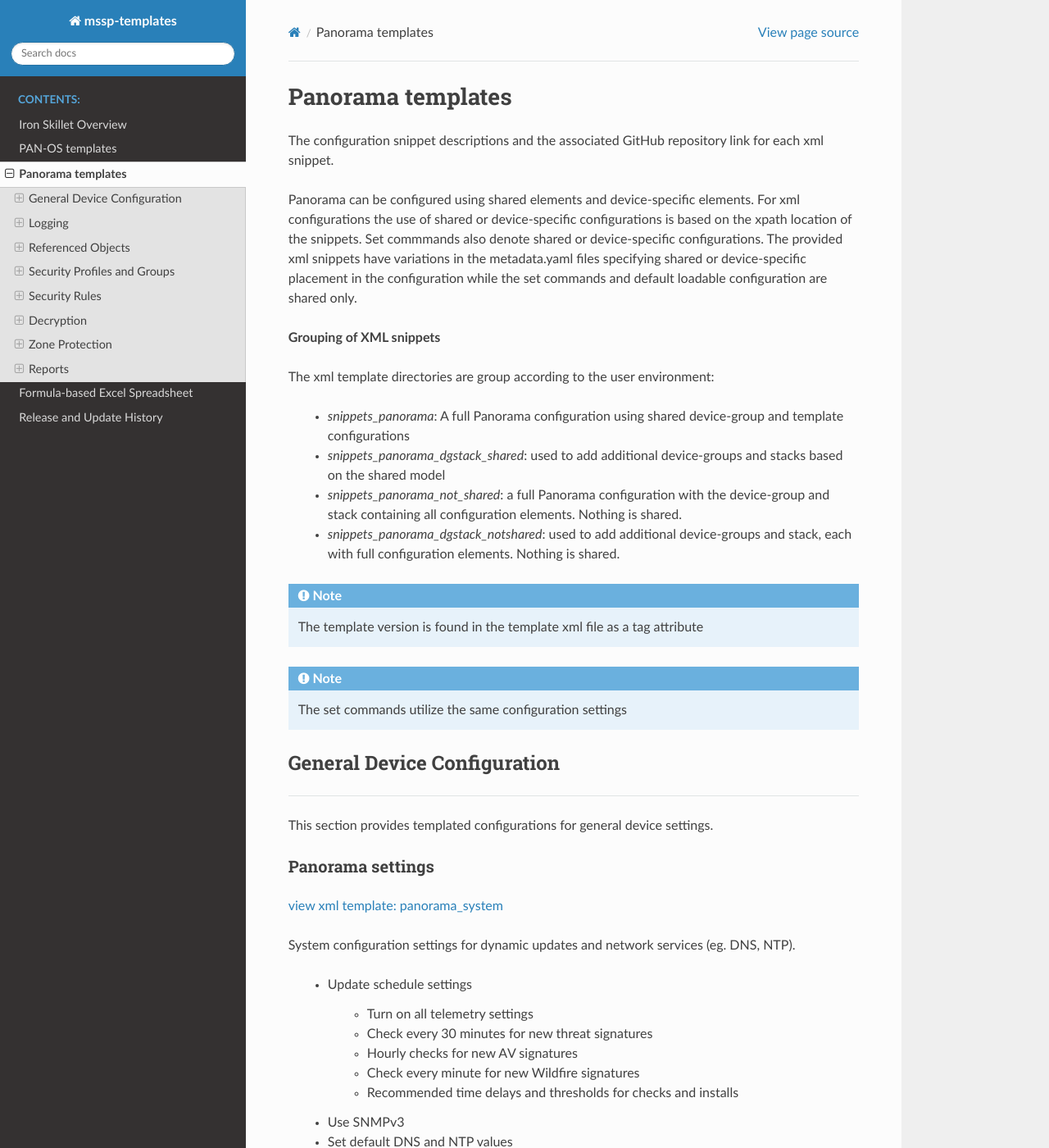
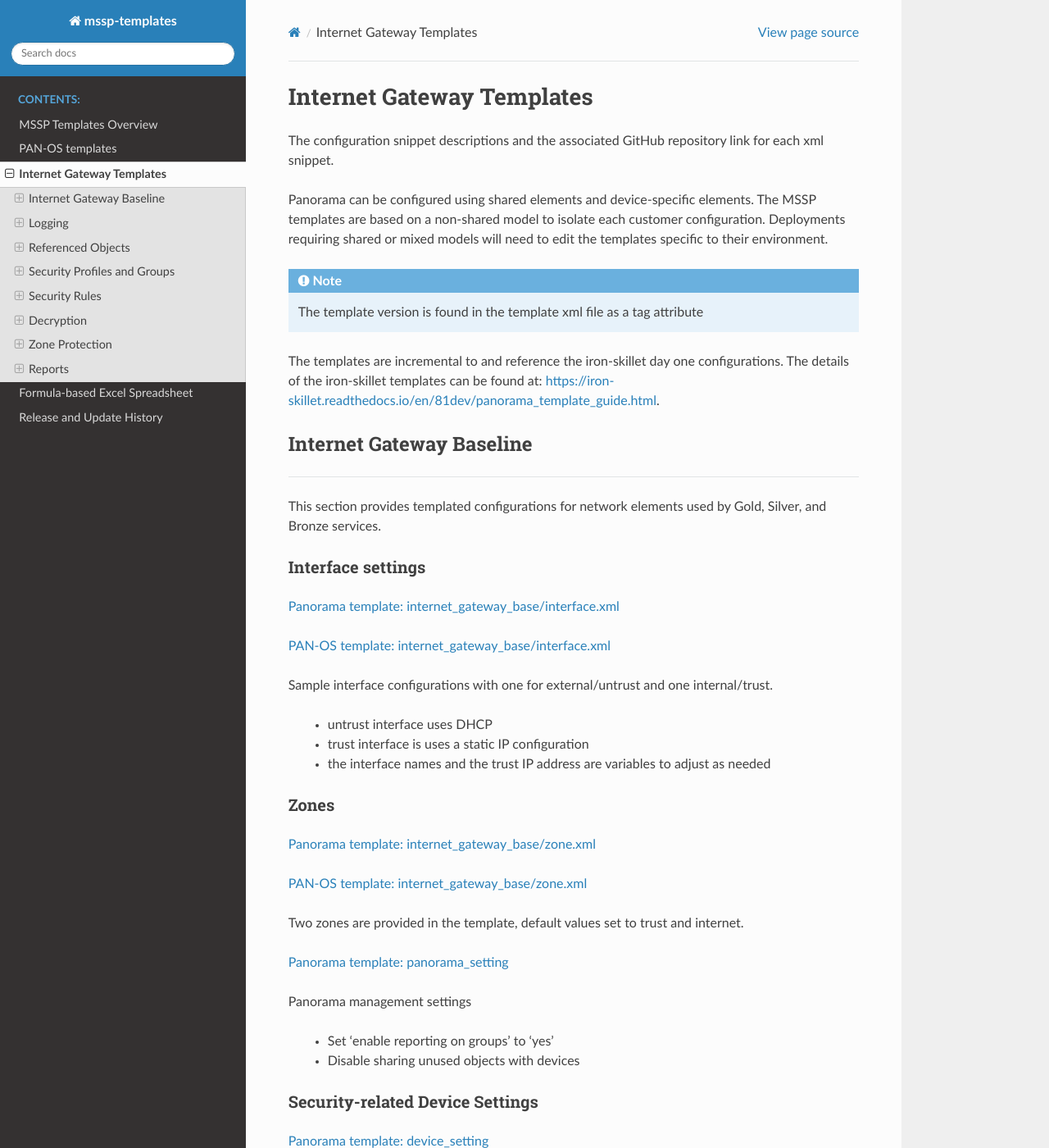
Before and after one commit to PaloAltoNetworks/mssp-templates, a Sphinx documentation site: the page built from docs/panorama_template_guide.rst, in a window 1280 px wide and 1400 px high. Shown: the whole window at 82% size. Built offline with Sphinx 7.4.7 and the Read the Docs theme 2.0.0, drawn with Linux system fonts in a browser that asks for light colours; pages that are not in the unit, such as notebooks, are missing from menus; some of the changed text lies outside the part shown.

````diff
--- a/docs/conf.py
+++ b/docs/conf.py
@@ -158,8 +158,8 @@ texinfo_documents = [
 
 # github file path that changes across repo and branches
 
-extlinks = {'panosrepo': ('https://github.com/PaloAltoNetworks/mssp-templates/blob/81dev/templates/panos/snippets/%s.xml', 'view xml template:   '),
-            'panoramarepo': ('https://github.com/PaloAltoNetworks/mssp-templates/blob/81dev/templates/panorama/snippets/%s.xml', 'view xml template:   '),
+extlinks = {'panosrepo': ('https://github.com/scotchoaf/mssp-templates/tree/81dev/internet_gateway/panos/%s', 'PAN-OS template:   '),
+            'panoramarepo': ('https://github.com/scotchoaf/mssp-templates/tree/81dev/internet_gateway/panorama/%s', 'Panorama template:   '),
             'setcommands': ('https://github.com/PaloAltoNetworks/mssp-templates/tree/81dev/templates/%s/set_commands', 'set commands '),
             }
 
@@ -167,8 +167,7 @@ extlinks = {'panosrepo': ('https://github.com/PaloAltoNetworks/mssp-templates/bl
 
 rst_prolog = """
 .. |branch| replace:: 81dev
-.. |panosconfigfile| replace:: iron_skillet_panos_full.xml
-.. |panoramaconfigfile| replace:: iron_skillet_panorama_full.xml
+.. |skilletdocs| replace:: https://iron-skillet.readthedocs.io/en/81dev/
 .. |clonessh| replace:: git@github.com:PaloAltoNetworks/mssp-templates.git
 .. |clonehttps| replace:: https://github.com/PaloAltoNetworks/mssp-templates.git
 .. |repourl| replace:: https://github.com/PaloAltoNetworks/mssp-templates/tree/81dev
@@ -181,4 +180,6 @@ rst_prolog = """
 .. |panoramaloadorder| replace:: https://github.com/PaloAltoNetworks/mssp-templates/blob/81dev/templates/panorama/snippets/metadata.yaml
 .. |panoramaset| replace:: https://github.com/PaloAltoNetworks/mssp-templates/tree/81dev/templates/panorama/set_commands
 .. |panosset| replace:: https://github.com/PaloAltoNetworks/mssp-templates/tree/81dev/templates/panos/set_commands
+.. |skilletpanoramatemplates| replace:: https://iron-skillet.readthedocs.io/en/81dev/panorama_template_guide.html
+.. |skilletpanostemplates| replace: https://iron-skillet.readthedocs.io/en/81dev/panos_template_guide.html
 """
--- a/docs/panorama_template_guide.rst
+++ b/docs/panorama_template_guide.rst
@@ -1,75 +1,57 @@
 
-Panorama templates
-==================
+Internet Gateway Templates
+==========================
 
 The configuration snippet descriptions and the associated GitHub
 repository link for each xml snippet.
 
-Panorama can be configured using shared elements and device-specific elements. For xml configurations the use of shared
-or device-specific configurations is based on the xpath location of the snippets. Set commmands also denote shared or
-device-specific configurations. The provided xml snippets have variations in the metadata.yaml files specifying shared
-or device-specific placement in the configuration while the set commands and default loadable configuration are shared only.
-
-**Grouping of XML snippets**
-
-The xml template directories are group according to the user environment:
-
-    + `snippets_panorama`: A full Panorama configuration using shared device-group and template configurations
-
-
-    + `snippets_panorama_dgstack_shared`: used to add additional device-groups and stacks based on the shared model
-
-
-    + `snippets_panorama_not_shared`: a full Panorama configuration with the device-group and stack containing all configuration elements. Nothing is shared.
-
-
-    + `snippets_panorama_dgstack_notshared`: used to add additional device-groups and stack, each with full configuration elements. Nothing is shared.
-
+Panorama can be configured using shared elements and device-specific elements. The MSSP templates are based on a non-shared
+model to isolate each customer configuration. Deployments requiring shared or mixed models will need to edit the templates
+specific to their environment.
 
 
 .. Note::
     The template version is found in the template xml file as a tag attribute
 
 
-.. Note::
-    The set commands utilize the same configuration settings
+The templates are incremental to and reference the iron-skillet day one configurations. The details of the iron-skillet
+templates can be found at: |skilletpanoramatemplates|.
 
 
-General Device Configuration
-----------------------------
+Internet Gateway Baseline
+-------------------------
 
 ----------------------------------------------------------------------
 
-This section provides templated configurations for general device
-settings.
+This section provides templated configurations for network elements used by Gold, Silver, and Bronze services.
 
-Panorama settings
-~~~~~~~~~~~~~~~~~
+Interface settings
+~~~~~~~~~~~~~~~~~~
 
-:panoramarepo:`panorama_system`
+:panoramarepo:`internet_gateway_base/interface.xml`
 
-System configuration settings for dynamic updates and network services
-(eg. DNS, NTP).
+:panosrepo:`internet_gateway_base/interface.xml`
 
-    + Update schedule settings
+Sample interface configurations with one for external/untrust and one internal/trust.
 
-        * Turn on all telemetry settings
-        * Check every 30 minutes for new threat signatures
-        * Hourly checks for new AV signatures
-        * Check every minute for new Wildfire signatures
-        * Recommended time delays and thresholds for checks and installs
+    + untrust interface uses DHCP
 
-    + Use SNMPv3
+    + trust interface is uses a static IP configuration
 
-    + Set default DNS and NTP values
+    + the interface names and the trust IP address are variables to adjust as needed
 
-    + Set timezone to UTC
 
-    + Provide a standard login banner warning for unauthorized users
+Zones
+~~~~~
 
-.. Note::
-    The Panorama deployment types include ```standard``` or ```cloud``` for AWS, Azure, or GCP environments.
-    This is an option in the tools ```build_my_config``` utility to use the proper config option in the template.
+
+:panoramarepo:`internet_gateway_base/zone.xml`
+
+:panosrepo:`internet_gateway_base/zone.xml`
+
+
+Two zones are provided in the template, default values set to trust and internet.
+
 
 
 :panoramarepo:`panorama_setting`
````
Also changed, not shown: docs/overview.rst (+53 -70 lines).
